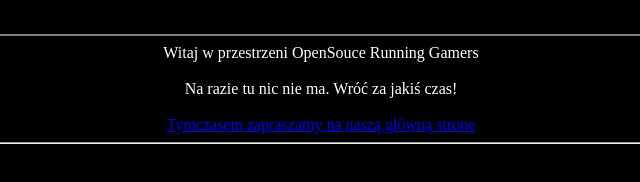
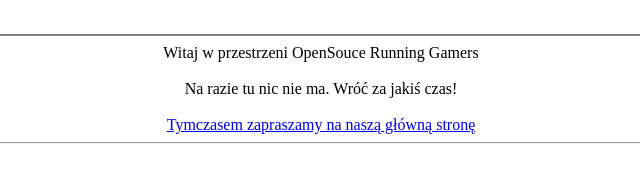
Before and after one commit to RunningGamers/runninggamers.github.io, a plain HTML site: page index.html in a window 1280 px wide. Shown: the whole page, without its empty margins (319-959 px from the left). Drawn offline with Linux system fonts and the light colour scheme.

Commit message:
Update index.html
pozbycie się kolorów

```diff
--- a/index.html
+++ b/index.html
@@ -4,7 +4,7 @@
 <meta http-equiv="content-language" content="pl_PL">
 <meta http-equiv="content-type" content="text/html;charset=utf-8">
 </head>
-<body bgcolor="black" text="white">
+<body>
 <br>
 <hr noshade>
 <center>Witaj w przestrzeni OpenSouce Running Gamers<br>
```
